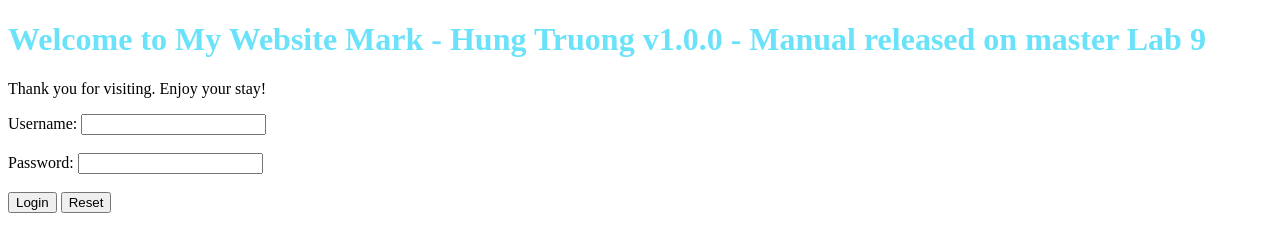
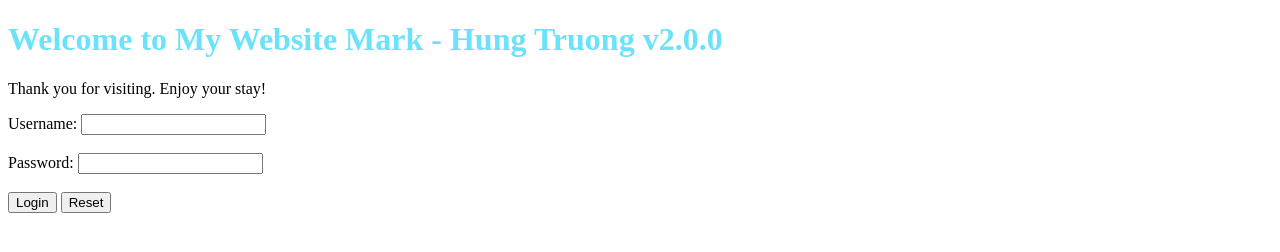
Before and after one commit to GiaiHung/nodejs-random-color, a website: page public/index.html in a window 1280 px wide. Drawn offline with Linux system fonts and the light colour scheme.

Commit message:
Update to v2.0.0

```diff
--- a/public/index.html
+++ b/public/index.html
@@ -7,7 +7,7 @@
 </head>
 
 <body>
-    <h1 id="welcome" style="color: #6AE2F9;">Welcome to My Website Mark - Hung Truong v1.0.0 - Manual released on master Lab 9</h1>
+    <h1 id="welcome" style="color: #6AE2F9;">Welcome to My Website Mark - Hung Truong v2.0.0</h1>
     <p>Thank you for visiting. Enjoy your stay!</p>
 
     <form action="/api/login" method="POST">
```
